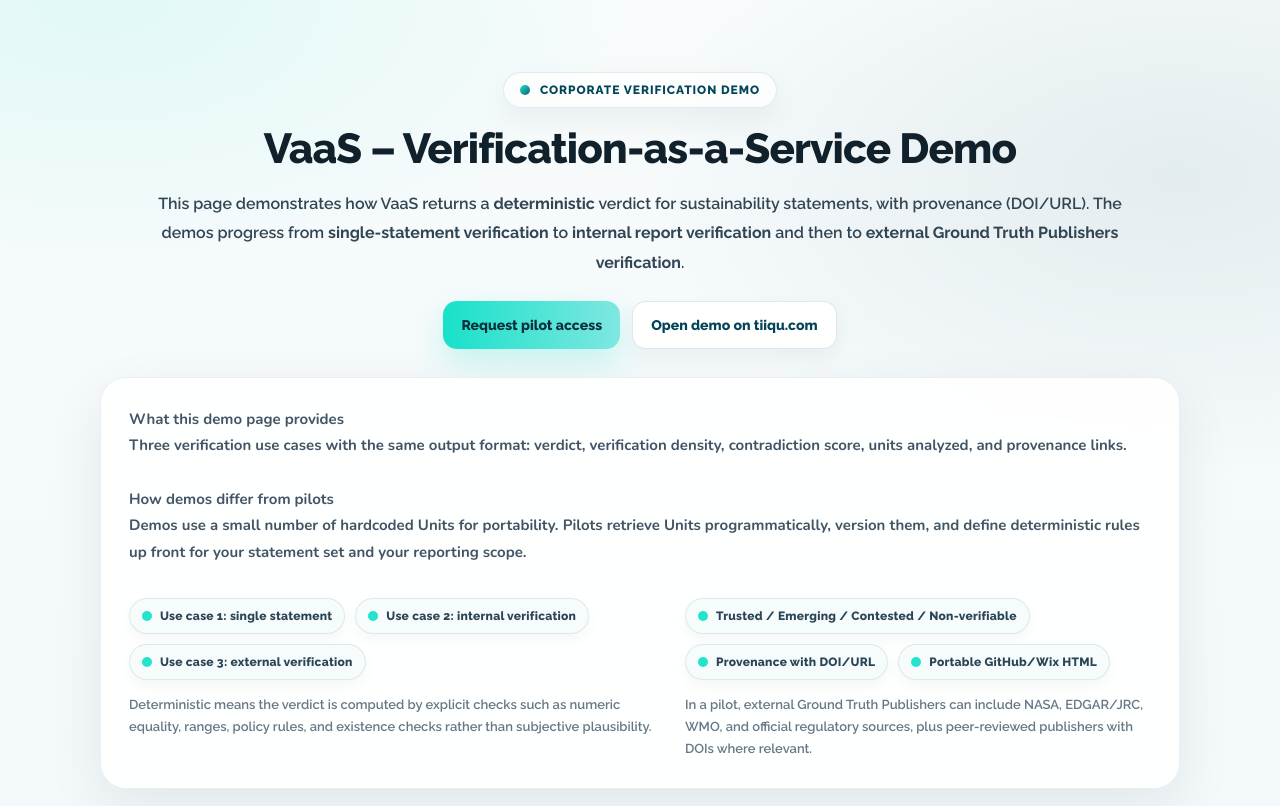
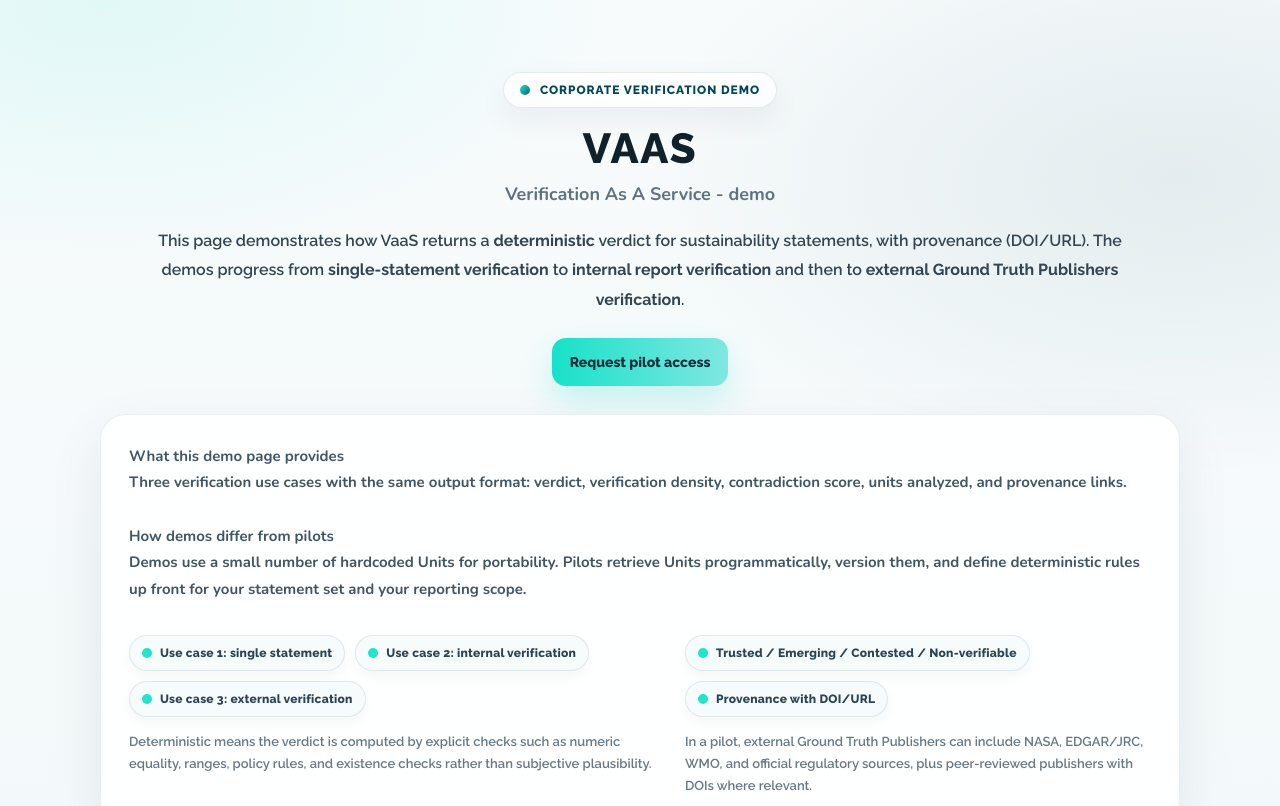
Before and after one commit to TiiQu-Network/vaas-demo, a plain HTML site: page index.html in a window 1280 px wide. Shown: the top 806 px of the page. Drawn offline with nearby package versions, Linux system fonts and the light colour scheme.

Commit message:
Update index.html

```diff
--- a/index.html
+++ b/index.html
@@ -4,7 +4,7 @@
 <head>
 <meta charset="UTF-8" />
 <meta name="viewport" content="width=device-width, initial-scale=1" />
-<title>VaaS Demo – Statement Verification (Single → Internal → External)</title>
+<title>VAAS – Verification As A Service - demo</title>
 
 <link rel="preconnect" href="https://fonts.googleapis.com">
 <link rel="preconnect" href="https://fonts.gstatic.com" crossorigin>
@@ -81,8 +81,17 @@
     font-weight:800;
     font-size:42px;
     line-height:1.08;
-    letter-spacing:-.02em;
+    letter-spacing:.04em;
     color:var(--dark);
+  }
+
+  .heroSubtitle{
+    margin-top:10px;
+    font-size:18px;
+    line-height:1.5;
+    font-weight:700;
+    color:#5f7280;
+    font-family: Nunito, system-ui, -apple-system, Segoe UI, Arial, sans-serif;
   }
 
   h2{
@@ -748,7 +757,8 @@
 
     <div class="header">
       <div class="eyebrow"><span class="eyebrowDot"></span>Corporate verification demo</div>
-      <h1 style="margin-top:18px;">VaaS – Verification-as-a-Service Demo</h1>
+      <h1 style="margin-top:18px;">VAAS</h1>
+      <div class="heroSubtitle">Verification As A Service - demo</div>
       <p class="p">
         This page demonstrates how VaaS returns a <strong>deterministic</strong> verdict for sustainability statements,
         with provenance (DOI/URL). The demos progress from <strong>single-statement verification</strong> to
@@ -757,7 +767,6 @@
 
       <div class="ctaRow">
         <a class="btn btnPrimary" href="https://docs.google.com/forms/d/e/1FAIpQLScu_yfVmdW7kquSD2Ntjvwr0siTMkG4T3DZAw6BLQlmpLfJag/viewform?usp=header">Request pilot access</a>
-        <a class="btn btnGhost" href="https://tiiqu.com/vaas-test" target="_blank" rel="noopener">Open demo on tiiqu.com</a>
       </div>
 
       <div class="topCard">
@@ -787,7 +796,6 @@
             <div class="chipRow">
               <div class="chip"><span class="chipDot"></span>Trusted / Emerging / Contested / Non-verifiable</div>
               <div class="chip"><span class="chipDot"></span>Provenance with DOI/URL</div>
-              <div class="chip"><span class="chipDot"></span>Portable GitHub/Wix HTML</div>
             </div>
             <div class="small" style="margin-top:14px;">
               In a pilot, external Ground Truth Publishers can include NASA, EDGAR/JRC, WMO, and official regulatory sources,
```
